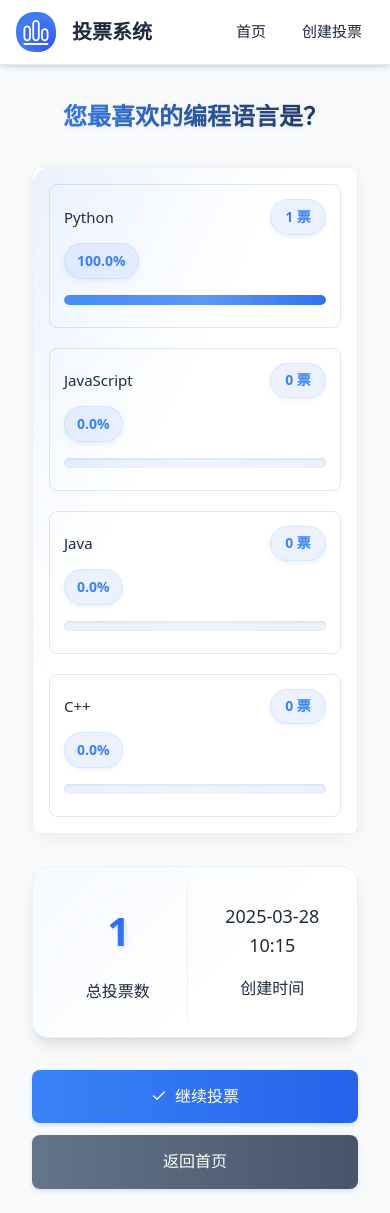
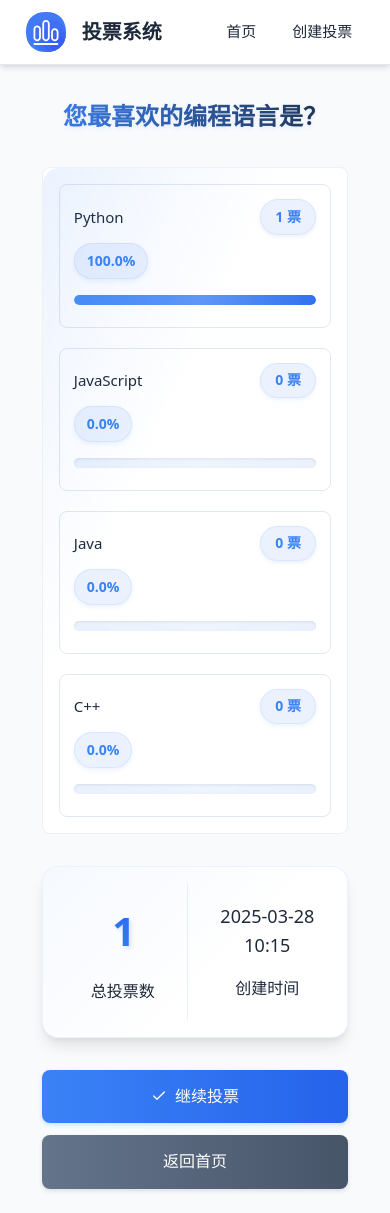
Before and after one commit to AllpickMode/vote, a Flask app: page /results/1 in a window 390 px wide. Run offline with Flask 3, Linux system fonts and the light colour scheme; data comes from the database, SQL or seed files in the repository; both versions use the stored data as it was after the commit; some libraries are stand-ins or nearby versions.

Commit message:
基本可以了

```diff
--- a/static/style.css
+++ b/static/style.css
@@ -37,10 +37,10 @@ body {
 }
 
 .container {
-    max-width: 1200px;
+    max-width: 50%;
     margin: 0 auto;
     padding: 0 1.5rem;
-    width: 100%;
+    width: 50%;
 }
 
 main {
@@ -68,8 +68,6 @@ main {
     background: white;
     padding: clamp(1.5rem, 3vw, 2rem);
     border-radius: var(--radius-lg);
-    box-shadow: 0 4px 20px rgba(0, 0, 0, 0.05);
-    width: min(calc(100% - 2rem), 800px);
     margin: 1.5rem auto;
     position: relative;
     border: 1px solid rgba(0, 0, 0, 0.06);
@@ -459,7 +457,6 @@ form {
     padding: clamp(1.5rem, 3vw, 2rem);
     border-radius: var(--radius-lg);
     box-shadow: 0 4px 20px rgba(0, 0, 0, 0.05);
-    width: min(calc(100% - 2rem), 800px);
     margin: 1.5rem auto;
     border: 1px solid rgba(0, 0, 0, 0.06);
 }
@@ -619,7 +616,6 @@ form button[type="submit"] {
     margin: 2rem auto;
     justify-content: center;
     align-items: center;
-    width: min(calc(100% - 2rem), 800px);
     flex-wrap: wrap;
 }
 
@@ -630,7 +626,6 @@ form button[type="submit"] {
     border-radius: var(--radius-lg);
     background: white;
     border: 1px solid rgba(var(--primary-rgb), 0.1);
-    width: min(calc(100% - 2rem), 800px);
     display: flex;
     justify-content: space-around;
     align-items: stretch;
@@ -712,6 +707,11 @@ form button[type="submit"] {
 
 
 @media (max-width: 640px) {
+    .container, .results, form, .actions, .summary {
+        max-width: 95%;
+        width: 95%;
+    }
+
     .page-title {
         font-size: 1.5rem;
         margin: 1.5rem 0;
```
Also changed, not shown: templates/create.html (+0 -8 lines), votes.db.
